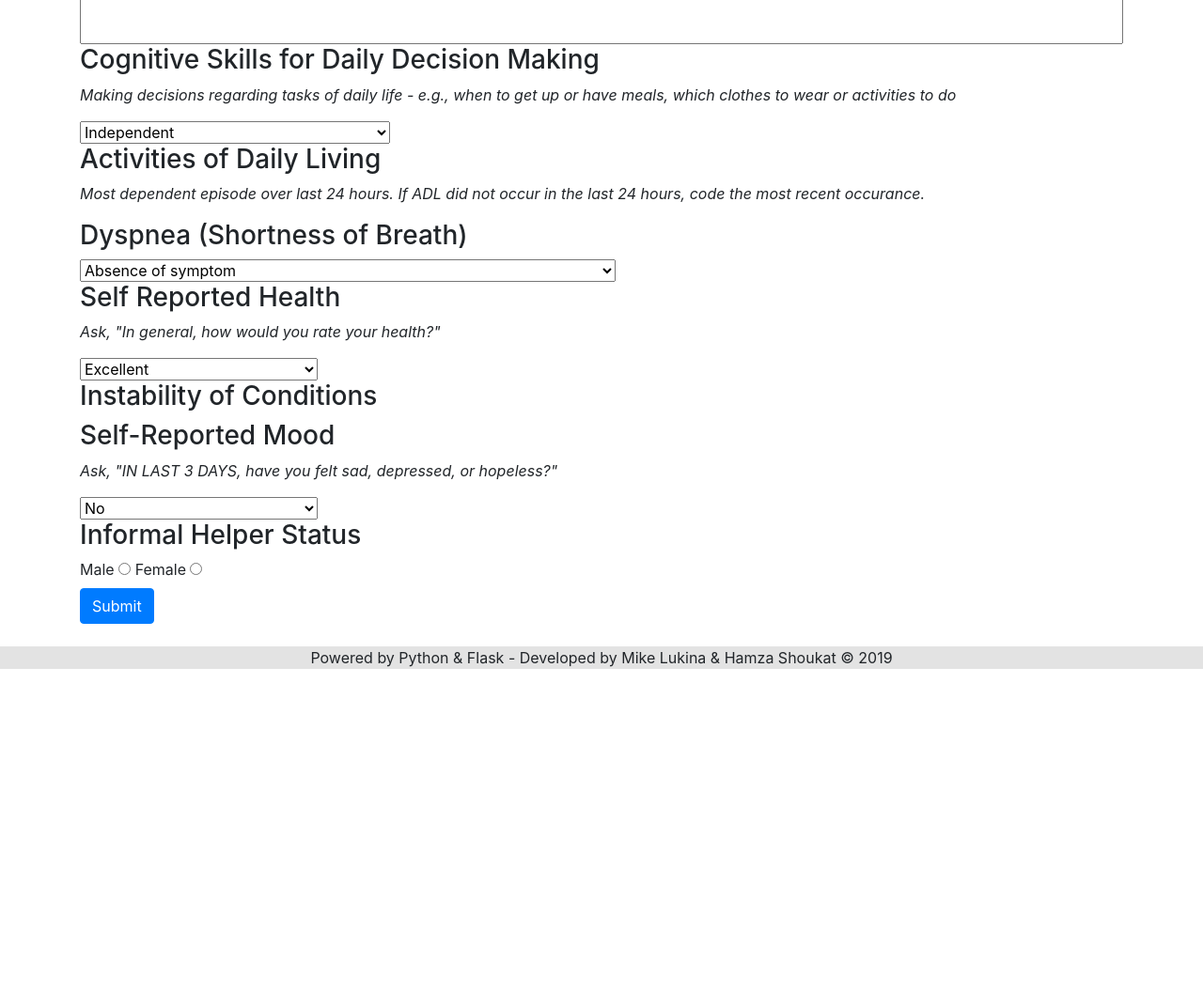
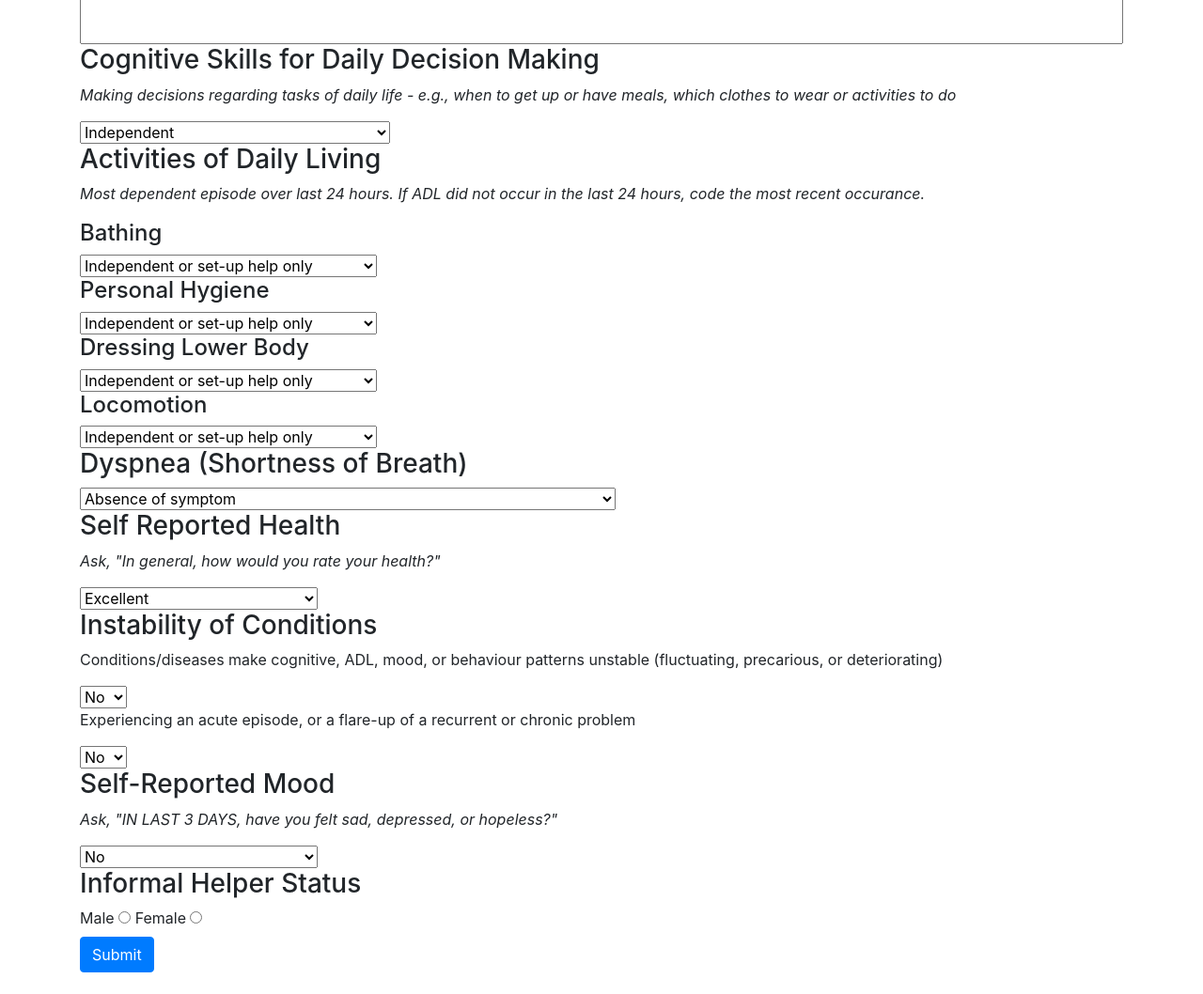
Before and after one commit to hshoukat97/Hamza-Shoukat, a Flask app: page /team4/screener_instance in a window 1280 px wide. Shown: the part 187-1245 px from the top of the page at 94% size. Before the commit the page ends 899 px from the top, so only its background shows below. Run offline with Flask 2, Linux system fonts and the light colour scheme; some libraries are stand-ins or nearby versions.

Commit message:
Left side of AUA algorithm, database schema update

```diff
--- a/app.py
+++ b/app.py
@@ -28,13 +28,7 @@ def logTeardown(exception=None):
 def index():
     # Needs to be modified at some point to only return instances recorded by the assessor
     if request.method == "GET":
-        cursor = g.db_conn.cursor()
-        cursor.execute('SELECT id, first_name, last_name, time_recorded FROM screener_instance ORDER BY time_recorded DESC LIMIT 5')
-        screener_instance = [dict(id=row[0], first_name=row[1], last_name=
-            row[2], time_recorded=row[3]) for row in cursor.fetchall()]
-        cursor.close()
-
-    return render_template('index.html', title='Home', screener_instance=
+        return render_template('index.html', title='Home', screener_instance=
         screener_instance)
 
 @app.route('/team4/dashboard')
@@ -42,7 +36,7 @@ def dashboard():
     # Needs to be modified at some point to only return instances recorded by the assessor
     if request.method == "GET":
         cursor = g.db_conn.cursor()
-        cursor.execute('SELECT id, first_name, last_name, time_recorded FROM screener_instance ORDER BY time_recorded DESC LIMIT 5')
+        cursor.execute('SELECT id, first_name, last_name, time_recorded FROM patient ORDER BY time_recorded DESC LIMIT 5')
         screener_instance = [dict(id=row[0], first_name=row[1], last_name=
             row[2], time_recorded=row[3]) for row in cursor.fetchall()]
         cursor.close()
@@ -58,10 +52,11 @@ def identification_information():
     elif request.method == 'POST':
         first_name = request.form['first_name']
         last_name = request.form['last_name']
+        primary_langauge = request.form['primary_language']
 
         cursor = g.db_conn.cursor()
-        cursor.execute('INSERT INTO screener_instance(first_name, last_name) VALUES (%s, %s)',
-            (first_name, last_name))
+        cursor.execute('INSERT INTO screener_instance(first_name, last_name, primary_language) VALUES (%s, %s, %s)',
+            (first_name, last_name, primary_langauge))
 
         g.db_conn.commit()
         cursor.close()
@@ -84,7 +79,7 @@ def screener_instance():
         g.db_conn.commit()
         cursor.close()
 
-        return redirect(url_for('screener_instance'))
+        return redirect(url_for('dashboard'))
 
 if __name__ == '__main__':
     app.run(host='localhost', port='5004', debug=True)
--- /dev/null
+++ b/static/js/aua-algorithm.js
@@ -0,0 +1,100 @@
+var assessment_urgency_score = 0;
+
+function get_self_reliance_index() {
+  var cognitive_skills_value = document.getElementById("cognitive-skills").value;
+  var bathing_value = document.getElementById("bathing").value;
+  var personal_hygiene_value = document.getElementById("personal-hygiene").value;
+  var dressing_lower_body_value = document.getElementById("dressing-lower-body").value;
+  var locomotion_value = document.getElementById("locomotion").value
+
+  if (cognitive_skills_value == 1 || bathing_value == 1 ||
+      personal_hygiene_value == 1 || dressing_lower_body_value == 1 ||
+      locomotion_value == 1) {
+    return self_reliant = false;
+  }
+  else {
+    return self_reliant = true;
+  }
+}
+
+function get_self_reported_health_value() {
+  var self_reported_health_value = document.getElementById("self-reported-health").value;
+
+  if (self_reported_health_value == 0 || self_reported_health_value == 1) {
+    return true;
+  }
+  else {
+    return false;
+  }
+}
+
+function get_dyspnea_or_unstable_value() {
+  var dyspnea_value = document.getElementById("self-reported-health").value;
+  var instability_of_conditions_a_value = document.getElementById("instability-of-conditions-a")
+
+  if (dyspnea_value == 1 || dyspnea_value == 2 || dyspnea_value == 3 ||
+      instability_of_conditions_a_value == 1) {
+    return true;
+  }
+  else {
+    return false;
+  }
+}
+
+function get_unstable_value() {
+  var instability_of_conditions_a_value = document.getElementById("instability-of-conditions-a")
+
+  if (instability_of_conditions_a_value == 1) {
+    return true;
+  }
+  else {
+    return false;
+  }
+}
+
+function get_unstable_value() {
+  var instability_of_conditions_a_value = document.getElementById("instability-of-conditions-a")
+
+  if (instability_of_conditions_a_value == 1) {
+    return true;
+  }
+  else {
+    return false;
+  }
+}
+
+function get_assessment_urgency_score() {
+  if (get_self_reliance_index() === true && get_self_reported_health_value() ==
+      false && get_dyspnea_or_unstable_value() == false) {
+    return aua_score = 2;
+  }
+  else if (get_self_reliance_index() === true && get_self_reported_health_value() ==
+            false && get_dyspnea_or_unstable_value() == true) {
+    return aua_score = 3;
+  }
+  else if (get_self_reliance_index() === true && get_self_reported_health_value() ==
+            true && get_unstable_value() == false) {
+    return aua_score = 1;
+  }
+  else if (get_self_reliance_index() === true && get_self_reported_health_value() ==
+            true && get_unstable_value() == false) {
+    return aua_score = 3;
+  }
+  else {
+    return aua_score = "error";
+  }
+}
+
+function calculate_aua_score() {
+  console.log("self reliance index: " + get_self_reliance_index());
+  console.log("self reported health value: " + get_self_reported_health_value());
+  console.log("dyspnea or unstable value: " + get_dyspnea_or_unstable_value());
+  console.log("unstable value: " + get_unstable_value());
+
+  if (get_assessment_urgency_score() >= 3) {
+    alert("Your assessment urgency score is " + get_assessment_urgency_score() + "\nThis patient requires a CHA assessment");
+  }
+  else {
+    alert("Your assessment urgency score is " + get_assessment_urgency_score() + "\nThis patient does not require a CHA assessment");
+  }
+}
--- a/templates/layout.html
+++ b/templates/layout.html
@@ -72,6 +72,7 @@
       2019
   </footer>
 
+  <script type="text/javascript" src="/static/js/aua-algorithm.js"></script>
   <script src="https://code.jquery.com/jquery-3.3.1.slim.min.js" integrity="sha384-q8i/X+965DzO0rT7abK41JStQIAqVgRVzpbzo5smXKp4YfRvH+8abtTE1Pi6jizo" crossorigin="anonymous"></script>
   <script src="https://cdnjs.cloudflare.com/ajax/libs/popper.js/1.14.7/umd/popper.min.js" integrity="sha384-UO2eT0CpHqdSJQ6hJty5KVphtPhzWj9WO1clHTMGa3JDZwrnQq4sF86dIHNDz0W1" crossorigin="anonymous"></script>
   <script src="https://stackpath.bootstrapcdn.com/bootstrap/4.3.1/js/bootstrap.min.js" integrity="sha384-JjSmVgyd0p3pXB1rRibZUAYoIIy6OrQ6VrjIEaFf/nJGzIxFDsf4x0xIM+B07jRM" crossorigin="anonymous"></script>
--- a/templates/screener_instance.html
+++ b/templates/screener_instance.html
@@ -5,43 +5,74 @@
   <h3>Search Patient</h3>
   <label>Name:</label>
   <input type="text" class="text-box" id="name" name="name">
-  <form class="new-instance" action="/team4/screener_instance" method="post" enctype="application/x-www-form-urlencoded"></form>
+  <form class="new-instance" id="aua" action="/team4/screener_instance" method="post" enctype="application/x-www-form-urlencoded"></form>
   <h3 class="form-header">Cognitive Skills for Daily Decision Making</h3>
     <p class="description"><i>Making decisions regarding tasks of daily life -
       e.g., when to get up or have meals, which clothes to wear or
       activities to do</i>
     </p>
-    <select name="cognitive-skills">
-        <option value="independent">Independent</option>
-        <option value="modified-independent">Modified independent or any impairment</option>
+    <select name="cognitive-skills" id="cognitive-skills">
+        <option value=0>Independent</option>
+        <option value=1>Modified independent or any impairment</option>
     </select>
   <h3 class="form-header">Activities of Daily Living</h3>
     <p class="description"><i>Most dependent episode over last 24 hours. If
     ADL did not occur in the last 24 hours, code the most recent occurance.</i>
     </p>
+    <h4>Bathing</h4>
+    <select name="bathing" id="bathing">
+        <option value=0>Independent or set-up help only</option>
+        <option value=1>Supervision or any physical assistance</option>
+    </select>
+    <h4>Personal Hygiene</h4>
+    <select name="personal-hygiene" id="personal-hygiene">
+        <option value=0>Independent or set-up help only</option>
+        <option value=1>Supervision or any physical assistance</option>
+    </select>
+    <h4>Dressing Lower Body</h4>
+    <select name="dressing-lower-body" id="dressing-lower-body">
+        <option value=0>Independent or set-up help only</option>
+        <option value=1>Supervision or any physical assistance</option>
+    </select>
+    <h4>Locomotion</h4>
+    <select name="locomotion" id="locomotion">
+        <option value=0>Independent or set-up help only</option>
+        <option value=1>Supervision or any physical assistance</option>
+    </select>
   <h3 class="form-header">Dyspnea (Shortness of Breath)</h3>
-    <select name="dyspnea">
-        <option value="absence">Absence of symptom</option>
-        <option value="absent-at-rest-moderate">Absent at rest, but present
+    <select name="dyspnea" id="dyspnea">
+        <option value=0>Absence of symptom</option>
+        <option value=1>Absent at rest, but present
           when performed moderate activities
         </option>
-        <option value="absent-at-rest-normal">Absent at rest, but present
+        <option value=2>Absent at rest, but present
           when performed normal day-to-day activities
         </option>
-        <option value="present-at-rest">Present at rest</option>
+        <option value=3>Present at rest</option>
     </select>
   <h3 class="form-header">Self Reported Health</h3>
     <p class="description"><i>Ask, "In general, how would you rate your
       health?"</i>
     </p>
-    <select name="self-reported-health">
-        <option value="excellent">Excellent</option>
-        <option value="good">Good</option>
-        <option value="fair">Fair</option>
-        <option value="poor">Poor</option>
-        <option value="no-response">Could not (would not) respond</option>
+    <select id="self-reported-health" name="self-reported-health">
+        <option value=0>Excellent</option>
+        <option value=1>Good</option>
+        <option value=2>Fair</option>
+        <option value=3>Poor</option>
+        <option value=8>Could not (would not) respond</option>
     </select>
   <h3 class="form-header">Instability of Conditions</h3>
+  <p>Conditions/diseases make cognitive, ADL, mood, or behaviour patterns
+    unstable (fluctuating, precarious, or deteriorating)</p>
+  <select name="instability-of-conditions-a" id="instability-of-conditions-a">
+      <option value=0>No</option>
+      <option value=1>Yes</option>
+  </select>
+  <p>Experiencing an acute episode, or a flare-up of a recurrent or chronic problem</p>
+    <select name="instability-of-conditions-b" id="instability-of-conditions-b">
+        <option value=0>No</option>
+        <option value=1>Yes</option>
+    </select>
   <h3 class="form-header">Self-Reported Mood</h3>
     <p class="description"><i>Ask, "IN LAST 3 DAYS, have you felt sad,
       depressed, or hopeless?"</i>
@@ -57,7 +88,7 @@
   </label>
   <label for="female">Female</label>
     <input type="radio" class="radio" id="female" name="sex" value="female"><br />
-    <button type="submit" class="btn btn-primary">Submit</button>
+    <button type="submit" class="btn btn-primary" onclick="calculate_aua_score()">Submit</button>
   <br /><br />
 
 {% endblock %}
```
Also changed, not shown: database/schema.sql (+47 -5 lines), templates/identification_information.html (+9 -9 lines).
